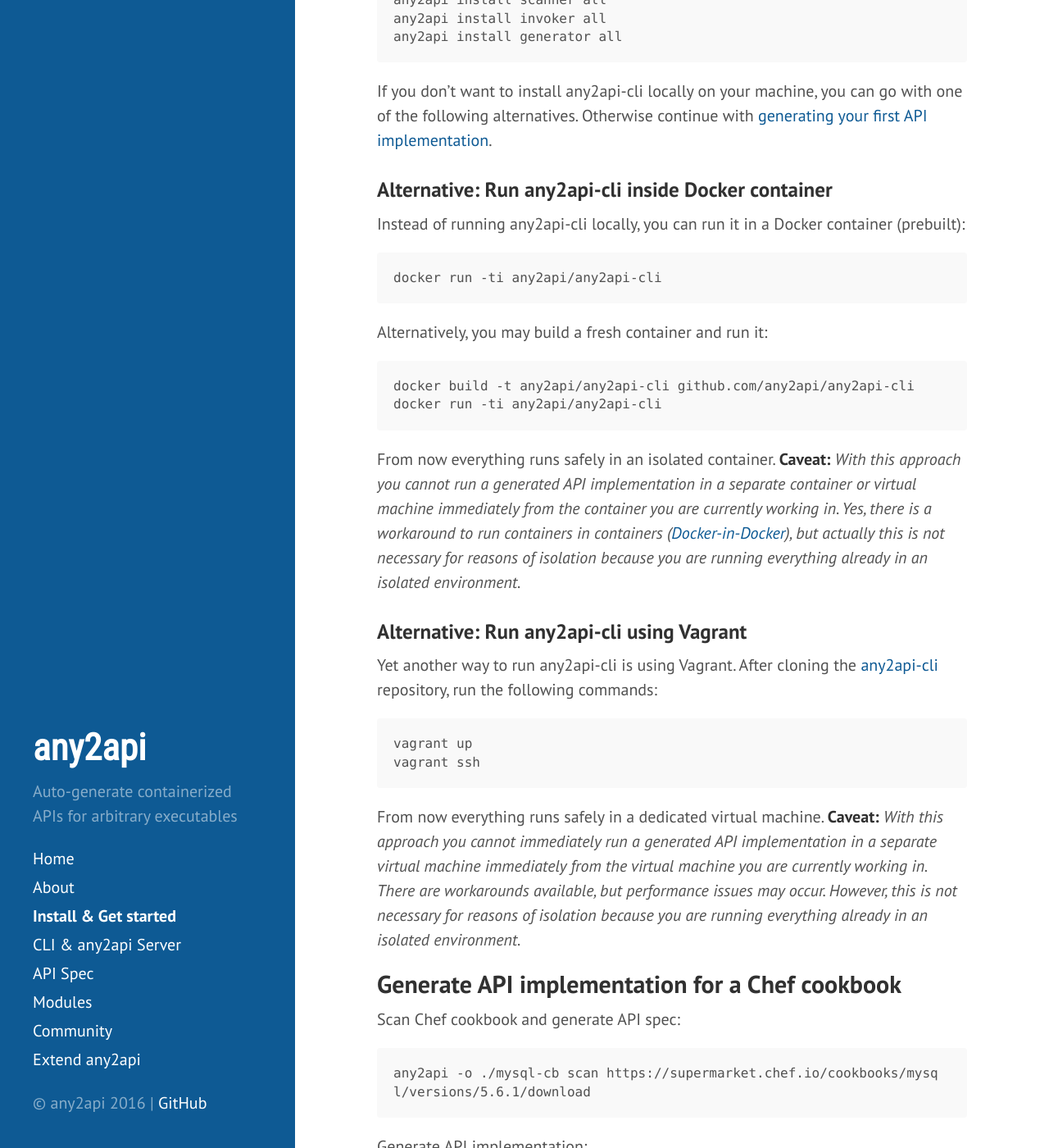
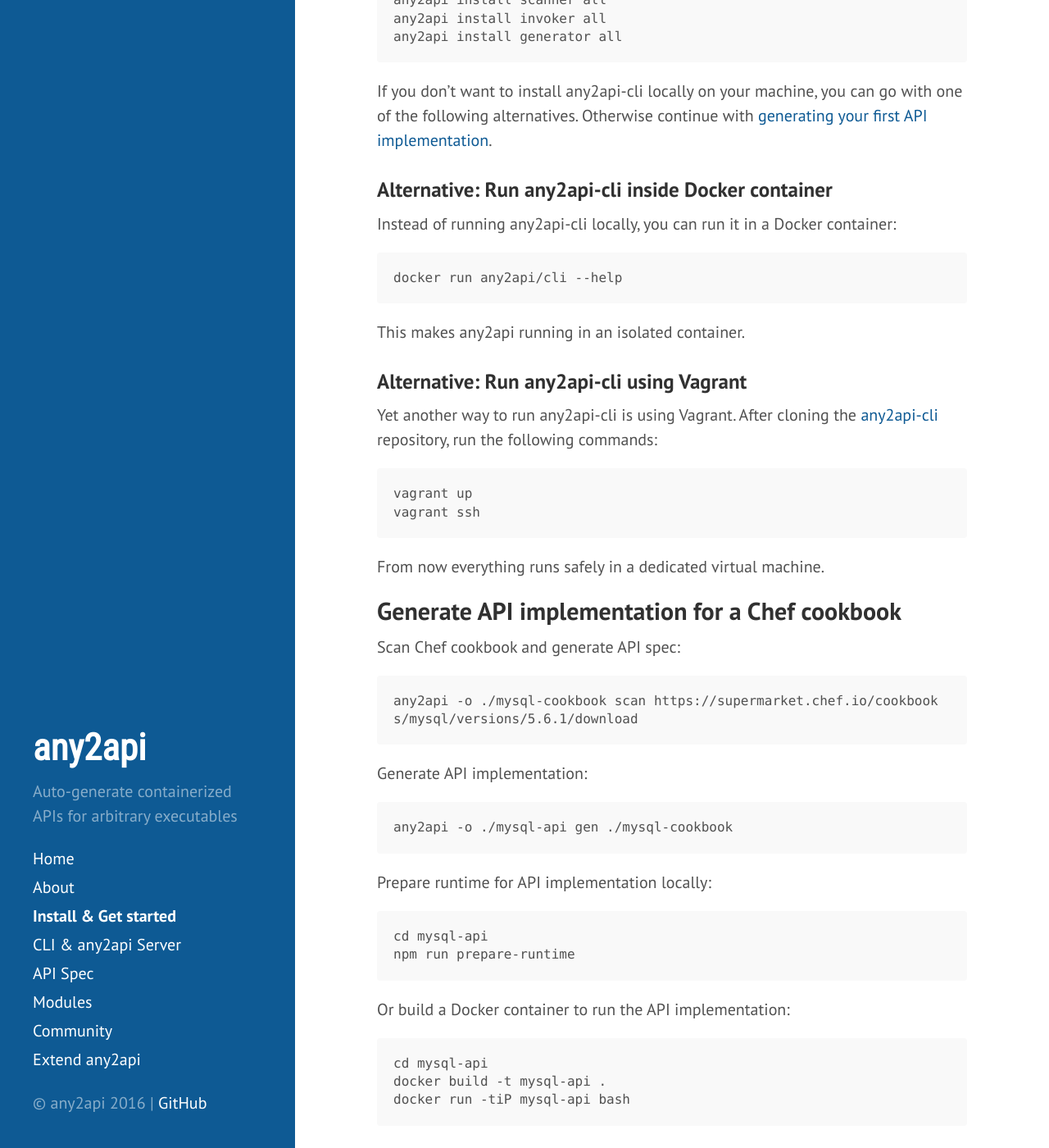
Before and after one commit to any2api/any2api.github.io, a Jekyll site: the page built from getting-started.md, in a window 1280 px wide and 1400 px high, scrolled down 733 px. Shown: the whole window at 82% size. Built offline with Jekyll 4.4.1, drawn with Linux system fonts in a browser that asks for light colours; some of the changed text lies outside the part shown.

Commit message:
Getting started page updated

```diff
--- a/getting-started.md
+++ b/getting-started.md
@@ -37,17 +37,11 @@ If you don't want to install any2api-cli locally on your machine, you can go wit
 
 ### Alternative: Run any2api-cli inside Docker container
 
-Instead of running any2api-cli locally, you can run it in a Docker container (prebuilt):
+Instead of running any2api-cli locally, you can run it in a Docker container:
 
-    docker run -ti any2api/any2api-cli
+    docker run any2api/cli --help
 
-Alternatively, you may build a fresh container and run it:
-
-    docker build -t any2api/any2api-cli github.com/any2api/any2api-cli
-    docker run -ti any2api/any2api-cli
-
-From now everything runs safely in an isolated container.
-**Caveat:** *With this approach you cannot run a generated API implementation in a separate container or virtual machine immediately from the container you are currently working in. Yes, there is a workaround to run containers in containers ([Docker-in-Docker](https://github.com/jpetazzo/dind)), but actually this is not necessary for reasons of isolation because you are running everything already in an isolated environment.*
+This makes any2api running in an isolated container.
 
 
 
@@ -61,7 +55,6 @@ Yet another way to run any2api-cli is using Vagrant. After cloning the [any2api-
     vagrant ssh
 
 From now everything runs safely in a dedicated virtual machine.
-**Caveat:** *With this approach you cannot immediately run a generated API implementation in a separate virtual machine immediately from the virtual machine you are currently working in. There are workarounds available, but performance issues may occur. However, this is not necessary for reasons of isolation because you are running everything already in an isolated environment.*
 
 
 
@@ -71,22 +64,22 @@ From now everything runs safely in a dedicated virtual machine.
 
 Scan Chef cookbook and generate API spec:
 
-    any2api -o ./mysql-cb scan https://supermarket.chef.io/cookbooks/mysql/versions/5.6.1/download
+    any2api -o ./mysql-cookbook scan https://supermarket.chef.io/cookbooks/mysql/versions/5.6.1/download
 
 Generate API implementation:
 
-    any2api -o ./mysql-api-impl gen ./mysql-cb
+    any2api -o ./mysql-api gen ./mysql-cookbook
 
 Prepare runtime for API implementation locally:
 
-    cd mysql-api-impl
+    cd mysql-api
     npm run prepare-runtime
 
 Or build a Docker container to run the API implementation:
 
-    cd mysql-api-impl
-    docker build -t mysql-api-impl .
-    docker run -tiP mysql-api-impl bash
+    cd mysql-api
+    docker build -t mysql-api .
+    docker run -tiP mysql-api bash
 
 
 
```
Also changed, not shown: other parts of getting-started.md (+3 -3 lines).
